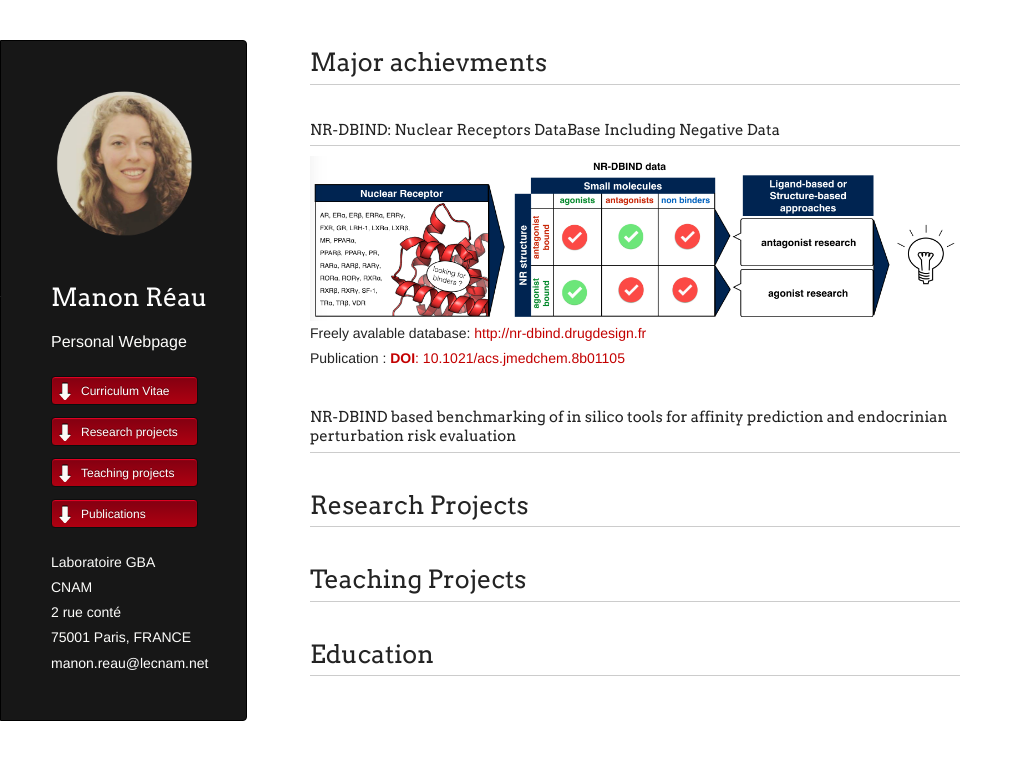
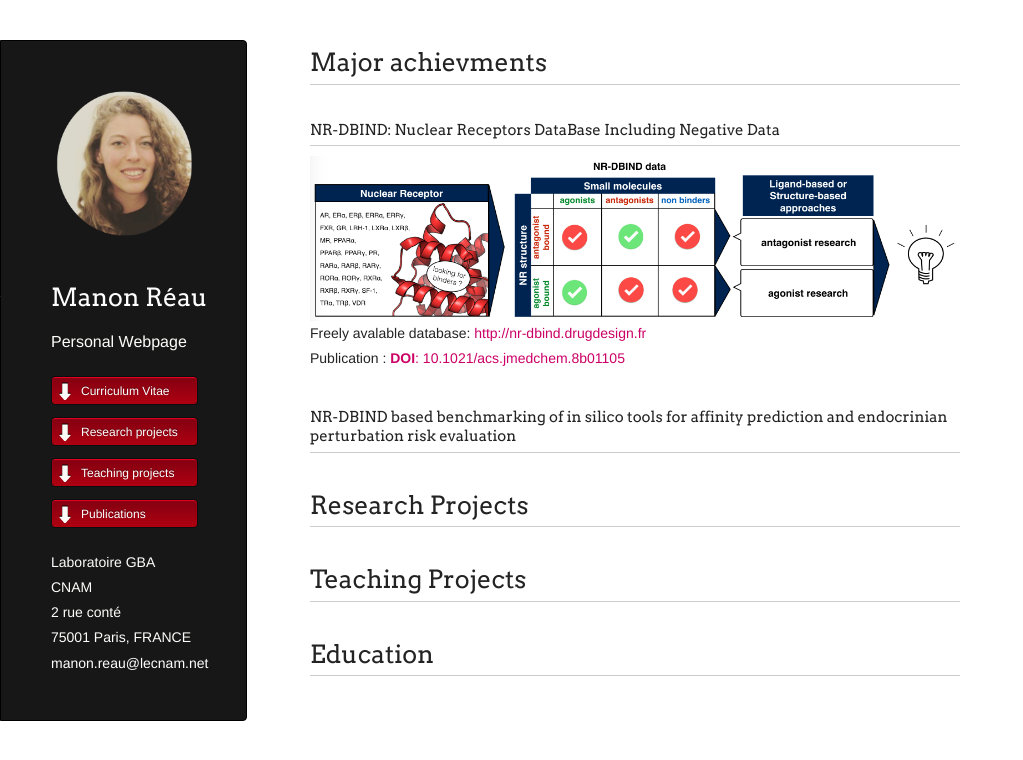
Before and after one commit to ManonR11/manonreau.github.io, a Jekyll site: the page built from index.md, in a window 1280 px wide. Shown: the top 760 px of the page, without its empty margins (0-1023 px from the left). Built offline with Jekyll 4.4.1, drawn with Linux system fonts in a browser that asks for light colours; our own code applies the rules of GitHub Pages for plain Markdown files.

Commit message:
Update jekyll-theme-dinky.scss

```diff
--- a/_sass/jekyll-theme-dinky.scss
+++ b/_sass/jekyll-theme-dinky.scss
@@ -77,7 +77,7 @@ h4, h5, h6 {
 }
 
 a {
-  color:#C30000;
+  color:#cc0066;
   font-weight:200;
   text-decoration:none;
 }
```
